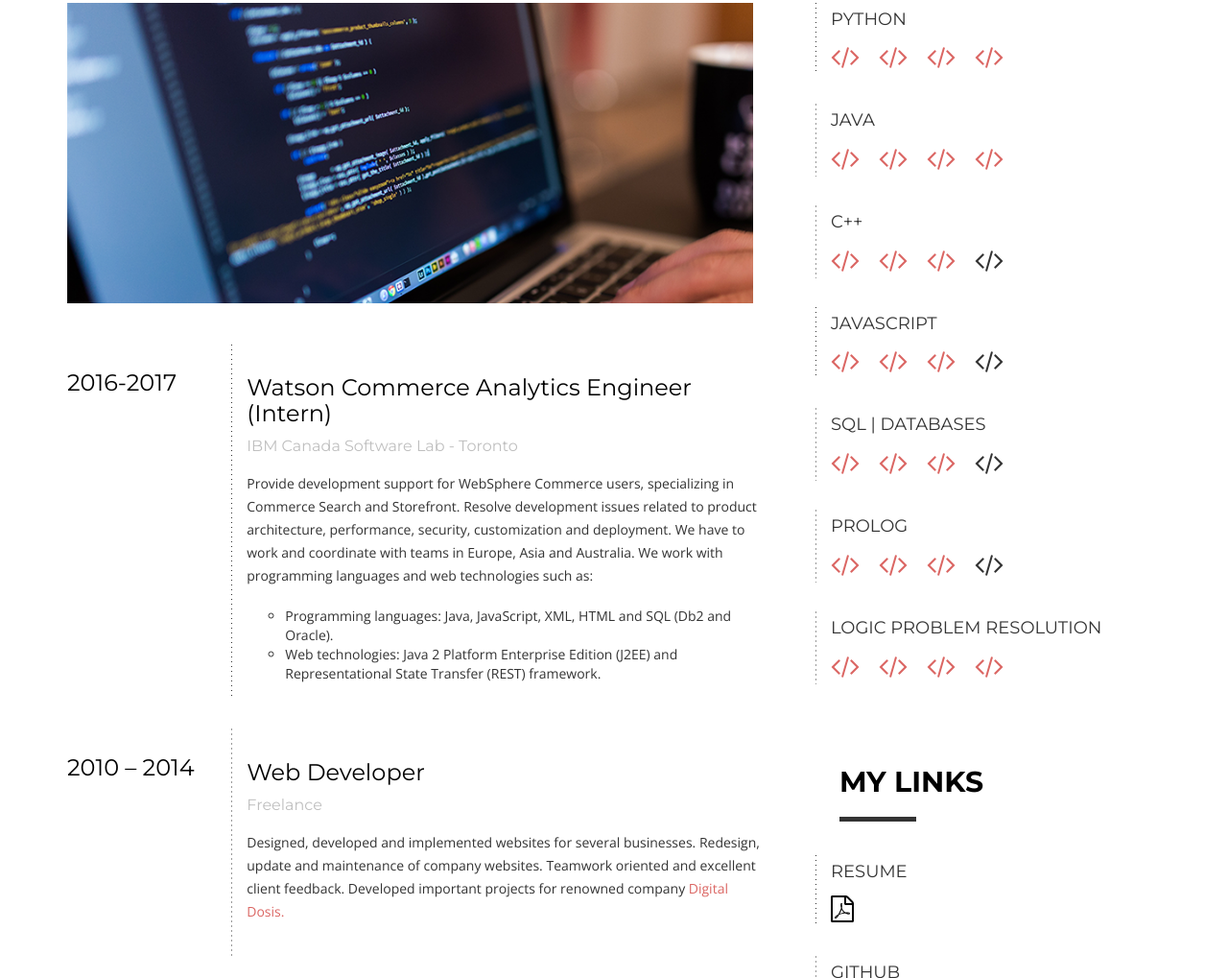
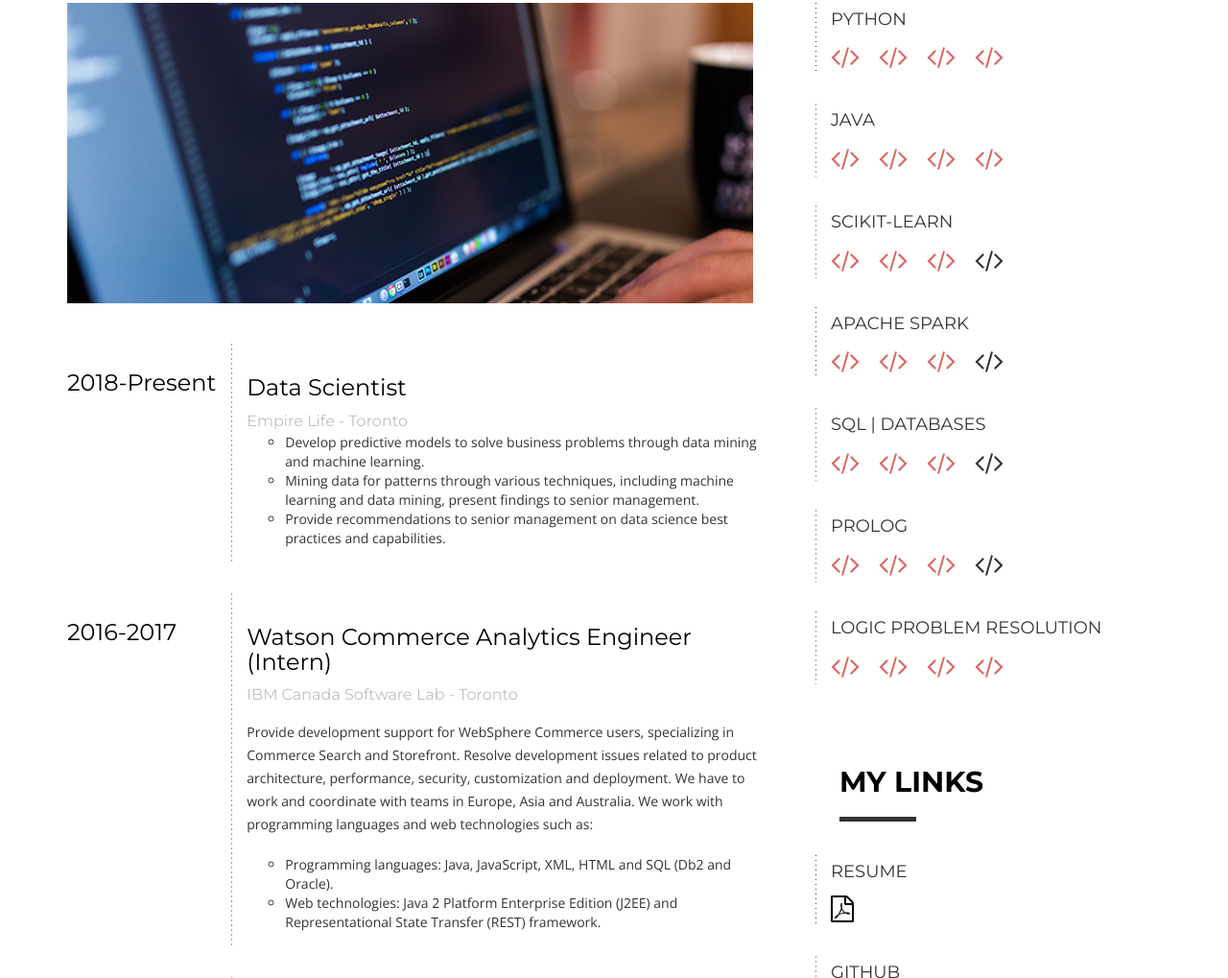
Before and after one commit to jonaac/jonaac.github.io, a plain HTML site: page index.html in a window 1280 px wide. Shown: the part 2059-3078 px from the top of the page at 96% size. Drawn offline with nearby package versions, Linux system fonts and the light colour scheme; some packages are replaced by stand-ins of ours.

Commit message:
Update index.html

```diff
--- a/index.html
+++ b/index.html
@@ -95,6 +95,20 @@
 	            	<h2>EMPLOYMENT</h2>
 	            	<img src="img/education.png" class="img-responsive position-left" alt="">
 	            	<ul class="employment">
+			<li class="row">
+                            <div class="col-xs-12 col-sm-3 dates">
+                                <h4>2018-Present</h4>
+                            </div>
+                            <div class="col-xs-12 col-sm-9 description">
+                                <h4>Data Scientist</h4>
+                                <div class="subtitle">Empire Life - Toronto</div>
+                                <ul>
+                                	<li>Develop predictive models to solve business problems through data mining and machine learning.</li>
+                                	<li>Mining data for patterns through various techniques, including machine learning and data mining, present findings to senior management.</li>
+					<li>Provide recommendations to senior management on data science best practices and capabilities.</li>
+                                </ul>
+                            </div>
+                        </li>
                         <li class="row">
                             <div class="col-xs-12 col-sm-3 dates">
                                 <h4>2016-2017</h4>
@@ -166,7 +180,7 @@
 	            			</ul>
 	            		</li>
 	            		<li>
-	            			<div class="skill-title">C++</div>
+	            			<div class="skill-title">SCIKIT-LEARN</div>
 	            			<ul class="skill-levels">
 	            				<li class="active"><i class="fa fa-code fa-2" aria-hidden="true"></i></li>
 	            				<li class="active"><i class="fa fa-code" aria-hidden="true"></i></li>
@@ -175,7 +189,7 @@
 	            			</ul>
 	            		</li>
 	            		<li>
-	            			<div class="skill-title">JAVASCRIPT</div>
+	            			<div class="skill-title">APACHE SPARK</div>
 	            			<ul class="skill-levels">
 	            				<li class="active"><i class="fa fa-code" aria-hidden="true"></i></li>
 	            				<li class="active"><i class="fa fa-code" aria-hidden="true"></i></li>
```
